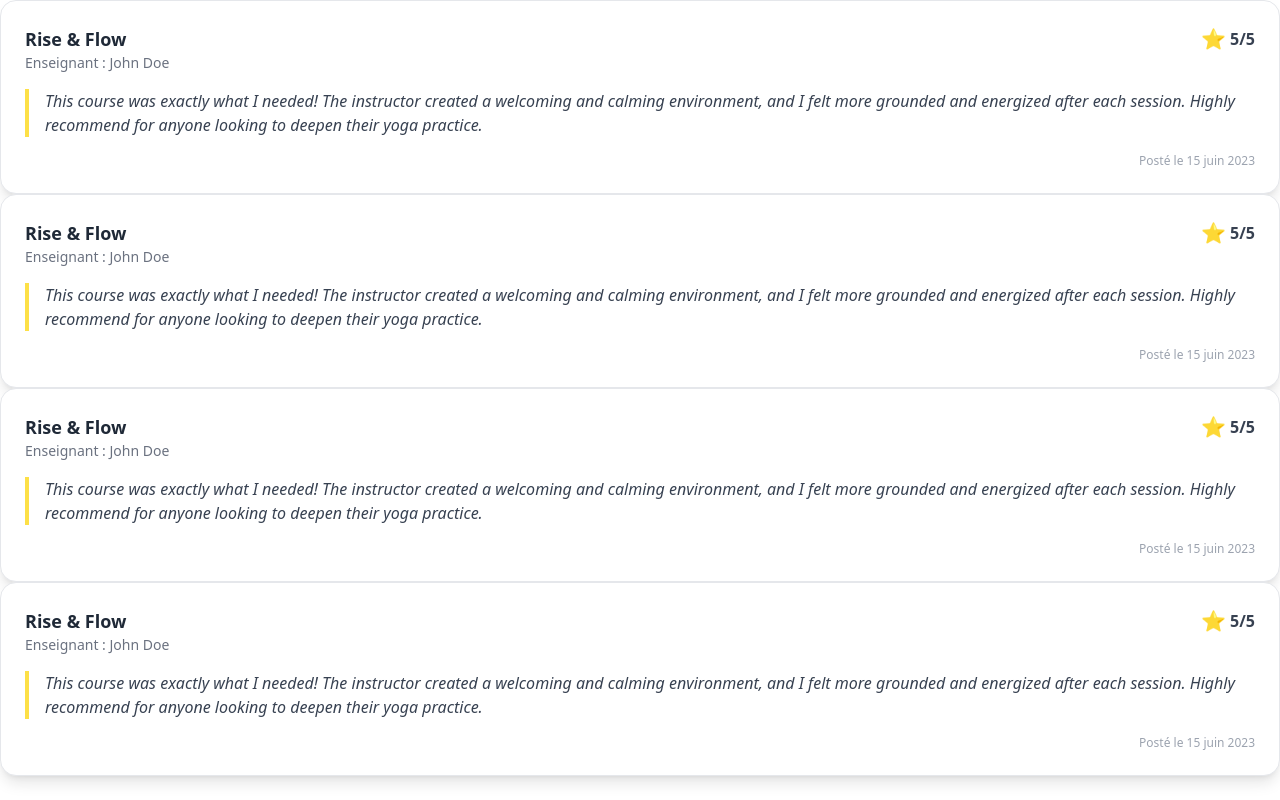
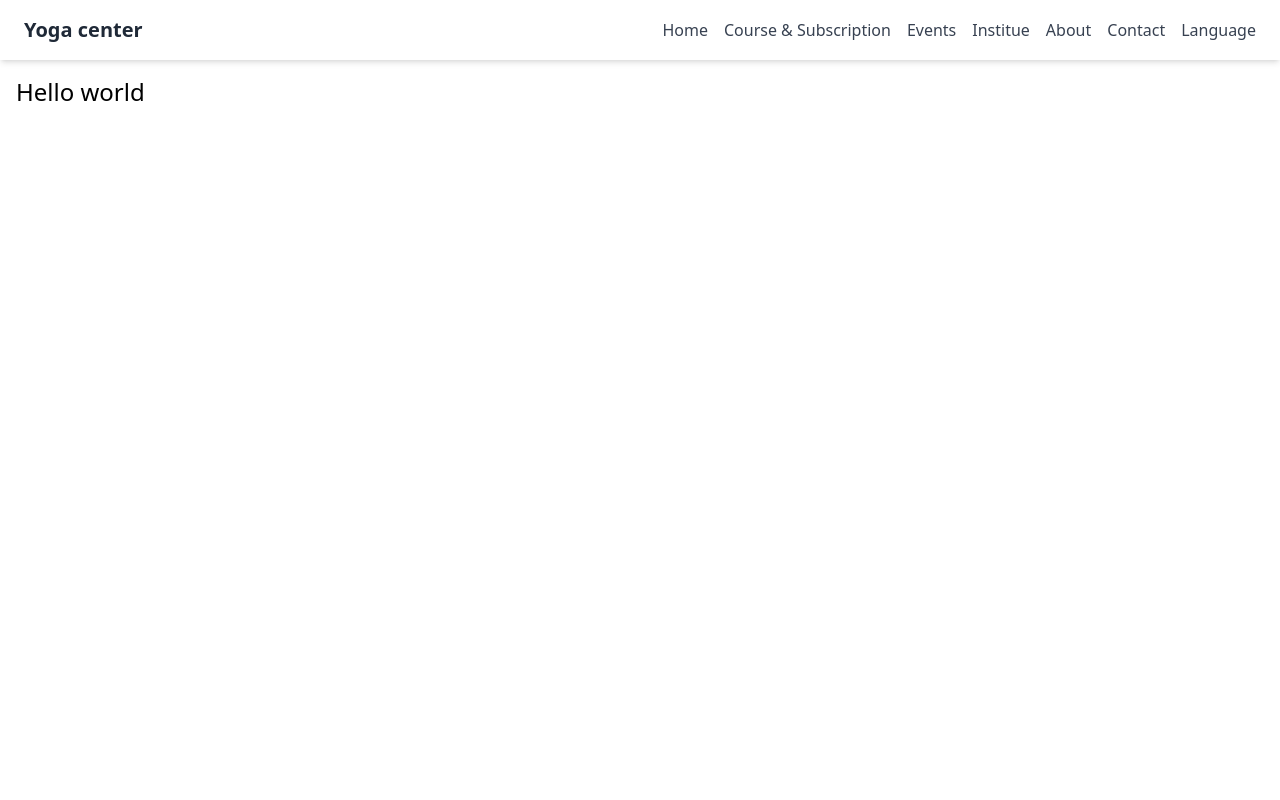
Before and after one commit to moise7000/HMWA-25, a Nuxt app in the folder webapp/: page / in a window 1280 px wide. Built offline with nearby package versions, Linux system fonts and the light colour scheme.

Commit message:
[+] Navigation bar

```diff
--- a/webapp/app.vue
+++ b/webapp/app.vue
@@ -1,17 +1,3 @@
 <template>
-  <div>
-
-
-    <FeedbackCard :feedback="MOCK_FEEDBACK" />
-    <FeedbackCard :feedback="MOCK_FEEDBACK" />
-    <FeedbackCard :feedback="MOCK_FEEDBACK" />
-    <FeedbackCard :feedback="MOCK_FEEDBACK" />
-  </div>
+  <NuxtLayout />
 </template>
-
-<script setup lang="ts">
-import FeedbackCard from './components/FeedbackCard.vue'
-import { MOCK_FEEDBACK } from './types/mock'
-
-
-</script>
--- /dev/null
+++ b/webapp/components/common/Navbar.vue
@@ -0,0 +1,20 @@
+<template>
+  <nav class="bg-white shadow-md px-6 py-4 flex items-center justify-between">
+    <div class="text-xl font-bold text-gray-800">
+      Yoga center
+    </div>
+    <div class="space-x-4">
+      <NuxtLink to="/" class="text-gray-700 hover:text-blue-600">Home</NuxtLink>
+      <NuxtLink to="/courseAndSubscription" class="text-gray-700 hover:text-blue-600">Course & Subscription</NuxtLink>
+      <NuxtLink to="/group/events" class="text-gray-700 hover:text-blue-600">Events</NuxtLink>
+      <NuxtLink to="/institute" class="text-gray-700 hover:text-blue-600">Institue</NuxtLink>
+      <NuxtLink to="/aboutYoga" class="text-gray-700 hover:text-blue-600">About</NuxtLink>
+      <NuxtLink to="/contact" class="text-gray-700 hover:text-blue-600">Contact</NuxtLink>
+      <NuxtLink to="/group/events" class="text-gray-700 hover:text-blue-600">Language</NuxtLink>
+    </div>
+  </nav>
+</template>
+
+<script setup>
+// aucun script nécessaire ici
+</script>
--- /dev/null
+++ b/webapp/layouts/default.vue
@@ -0,0 +1,12 @@
+<template>
+  <div>
+    <Navbar />
+    <main class="p-4">
+      <NuxtPage />
+    </main>
+  </div>
+</template>
+
+<script setup>
+import Navbar from '~/components/common/Navbar.vue'
+</script>
--- a/webapp/pages/index.vue
+++ b/webapp/pages/index.vue
@@ -1,11 +1,3 @@
-<script setup lang="ts">
-
-</script>
-
 <template>
-
+  <div class="text-2xl">Hello world</div>
 </template>
-
-<style scoped>
-
-</style>
```
Also changed, not shown: webapp/pages/institute.vue (added, +11 -0 lines), 1 other file (tests, documents, lock files or other folders).
